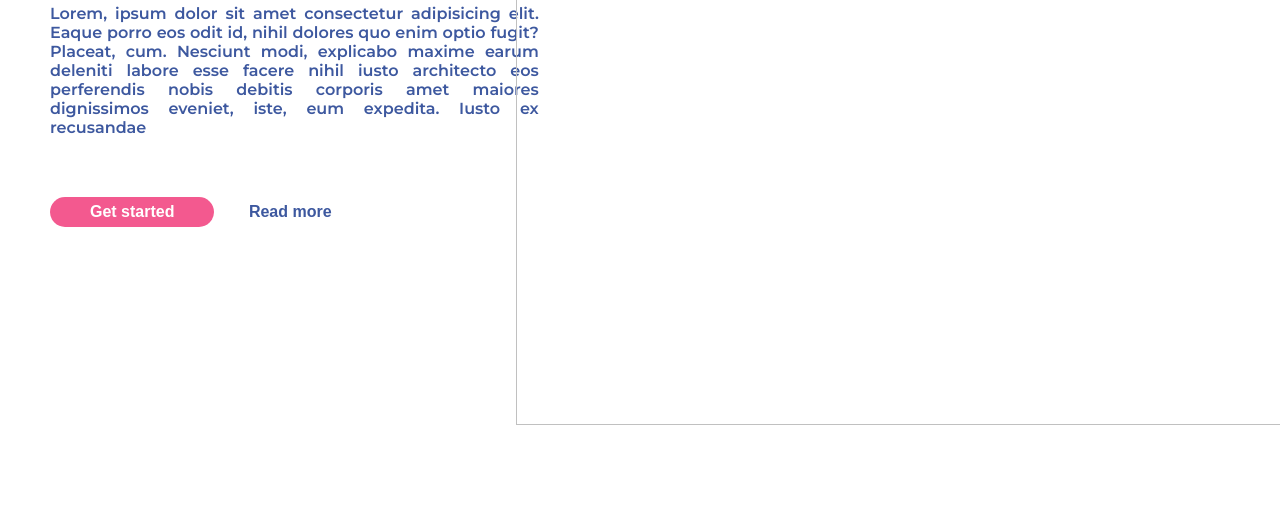
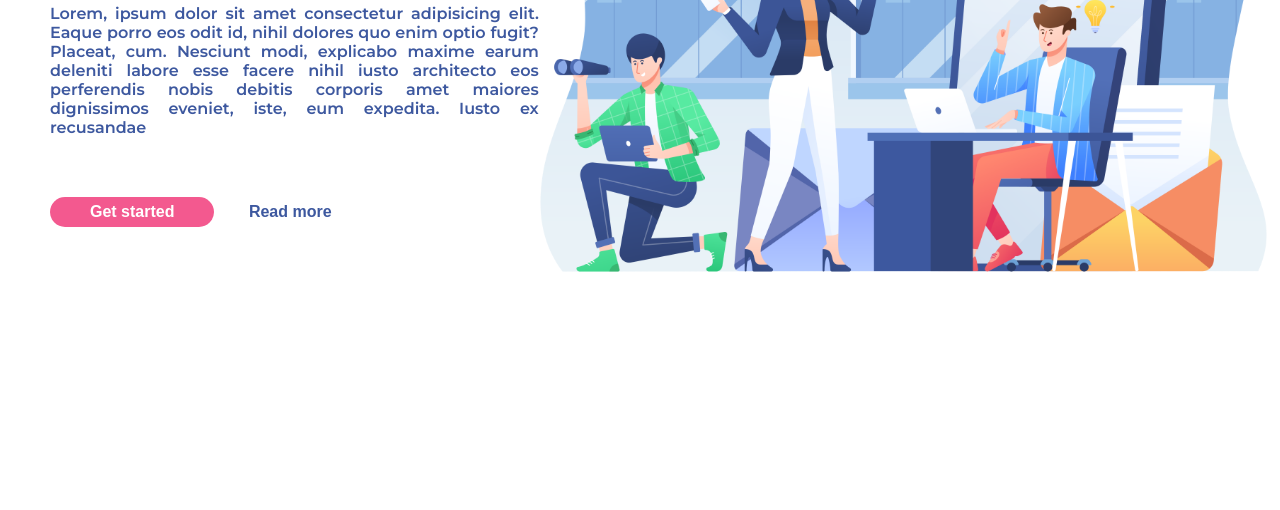
Before and after one commit to Kayf1/CareerShala_OCTOBER, a plain HTML site: page Task1/index.html in a window 1280 px wide. Shown: the part 290-800 px from the top of the page. Drawn offline with Linux system fonts and the light colour scheme.

Commit message:
Update index.html

```diff
--- a/Task1/index.html
+++ b/Task1/index.html
@@ -31,7 +31,7 @@
             </div>
         </div>
         <div id="aside">
-            <img src="./assets/image.png" alt="">
+            <img src="image.png" alt="">
             </div>
     </div>
 </body>
```
